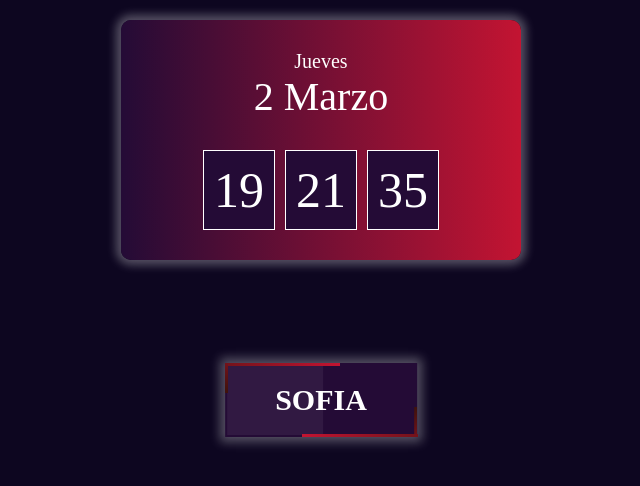
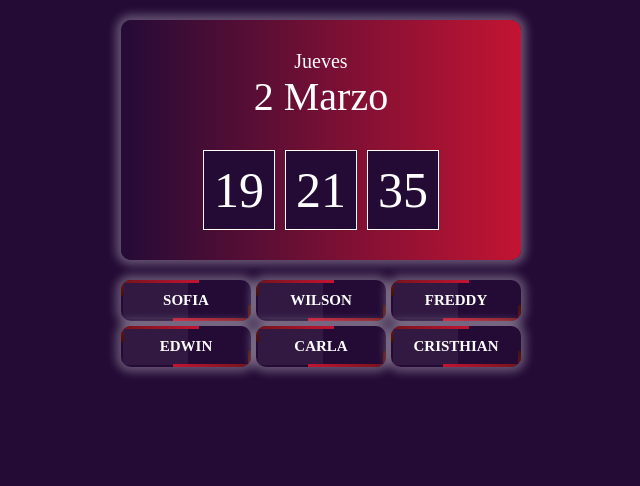
Before and after one commit to Cristhian-Paucara/reloj, a PHP site: page /reloj_digital.html in a window 1280 px wide. Shown: the top 486 px of the page, without its empty margins (319-959 px from the left). Run offline with PHP 8.4, Linux system fonts and the light colour scheme.

Commit message:
perzonalizacion botones y conexion sqlite

```diff
--- a/reloj_digital.html
+++ b/reloj_digital.html
@@ -16,18 +16,16 @@
             <p>00</p>
             <p>00</p>
         </div>
-        <div class="boton">
-            <ul>
-                <a href="#">
-                    <span></span>
-                    <span></span>
-                    <span></span>
-                    <span></span>
-                    SOFIA
-                </a>
-            </ul>
-        </div>
-
+    </div>
+    <div class="boton">
+        <li>
+            <a href="#"><span></span><span></span><span></span><span></span>SOFIA</a>
+            <a href="#"><span></span><span></span><span></span><span></span>WILSON</a>
+            <a href="#"><span></span><span></span><span></span><span></span>FREDDY</a>
+            <a href="#"><span></span><span></span><span></span><span></span>EDWIN</a>
+            <a href="#"><span></span><span></span><span></span><span></span>CARLA</a>
+            <a href="#"><span></span><span></span><span></span><span></span>CRISTHIAN</a>
+        </li>
     </div>
     <script src="app.js"></script>
 </body>
--- a/style.css
+++ b/style.css
@@ -5,7 +5,7 @@
 }
 
 body{
-    background-color: #0d0620;
+    background-color: #240b36;
 }
 .reloj{
     width: 400px;
@@ -36,23 +36,32 @@ body{
     margin: 0px 5px;
     border: 1px solid #ffffff;
 }
+/*---estilo de botones*/
+.boton{
+    width: 400px;
+    margin: 20px auto;
 
-.reloj .boton a{
-    position: absolute;
-    top: 50%;
-    left: 50%;
-    transform: translate(-50%,-50%);
-    font-size: 30px;
+}
+.boton li{
+    display: grid;
+    grid-template-columns: repeat(3, 1fr);
+    grid-gap: 5px 5px;
+}
+.boton a{
+    transform: translate(0);
+    font-size: 15px;
     background-color: #240b36;
     color: #ffffff;
     font-weight: bold;
     text-decoration: none;
-    padding: 20px 50px;
+    text-align: center;
+    padding: 12px 5px;
     box-shadow: 0px 0px 10px 5px rgba(255, 255, 255, 0.3);
     overflow: hidden;
+    border-radius: 10px;
 }
 
-.reloj .boton a:before{
+.boton a:before{
     content: '';
     position: absolute;
     top: 2px;
@@ -62,7 +71,7 @@ body{
     background: rgba(255, 255, 255, 0.06);
 }
 /*---------- Borde 1(arriba) ------------*/
-.reloj .boton a span:nth-child(1){
+.boton a span:nth-child(1){
     position: absolute;
     top: 0;
     left: 0;
@@ -80,7 +89,7 @@ body{
     }
   }
   /*---------- Borde 2(derecho) ------------*/
-  .reloj .boton a span:nth-child(2){
+  .boton a span:nth-child(2){
     position: absolute;
     top: 0;
     right: 0;
@@ -100,7 +109,7 @@ body{
     }
   }
   /*---------- Borde 3(abajo) ------------*/
-  .reloj .boton a span:nth-child(3){
+  .boton a span:nth-child(3){
     position: absolute;
     bottom: 0;
     left: 0;
@@ -120,7 +129,7 @@ body{
   }
 
   /*---------- Borde 4(izquierdo) ------------*/
-  .reloj .boton a span:nth-child(4){
+  .boton a span:nth-child(4){
     position: absolute;
     top: 0;
     left: 0;
```
Also changed, not shown: reloj.php (added, +13 -0 lines).
